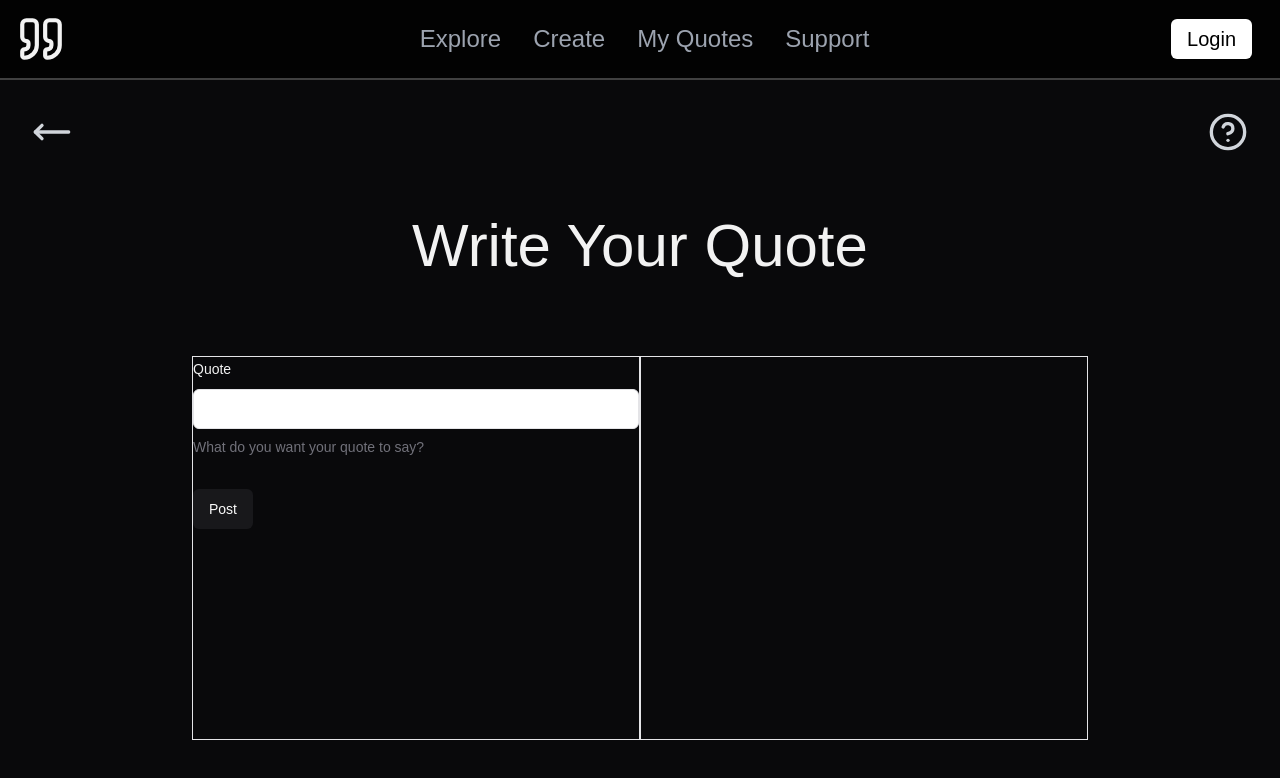
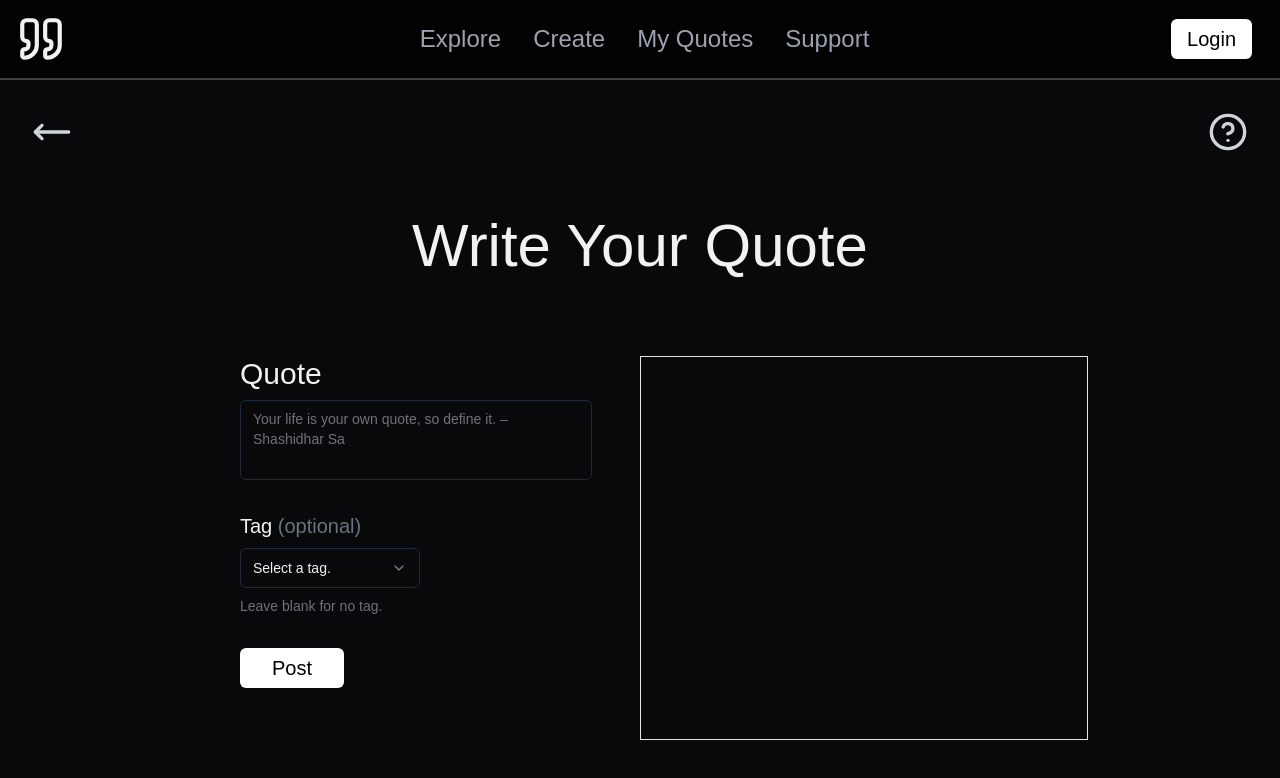
Before and after one commit to ZVKubajak/Quoteful, a React (Vite) app in the folder client/: page /create/write in a window 1280 px wide. Shown: the top 778 px of the page. Built offline with nearby package versions, Linux system fonts and the light colour scheme.

Commit message:
Changed Form Components & Styled

```diff
--- /dev/null
+++ b/client/src/components/ui/textarea.tsx
@@ -0,0 +1,22 @@
+import * as React from "react"
+
+import { cn } from "@/lib/utils"
+
+const Textarea = React.forwardRef<
+  HTMLTextAreaElement,
+  React.ComponentProps<"textarea">
+>(({ className, ...props }, ref) => {
+  return (
+    <textarea
+      className={cn(
+        "flex min-h-[80px] w-full rounded-md border border-input bg-background px-3 py-2 text-base ring-offset-background placeholder:text-muted-foreground focus-visible:outline-none focus-visible:ring-2 focus-visible:ring-ring focus-visible:ring-offset-2 disabled:cursor-not-allowed disabled:opacity-50 md:text-sm",
+        className
+      )}
+      ref={ref}
+      {...props}
+    />
+  )
+})
+Textarea.displayName = "Textarea"
+
+export { Textarea }
--- a/client/src/pages/subCreate/Write.tsx
+++ b/client/src/pages/subCreate/Write.tsx
@@ -5,6 +5,7 @@ import { z } from "zod";
 import { MoveLeft } from "lucide-react";
 import { CircleHelp } from "lucide-react";
 import { Button } from "@/components/ui/button";
+import { Textarea } from "@/components/ui/textarea";
 import {
   Form,
   FormControl,
@@ -14,7 +15,13 @@ import {
   FormLabel,
   FormMessage,
 } from "@/components/ui/form";
-import { Input } from "@/components/ui/input";
+import {
+  Select,
+  SelectContent,
+  SelectItem,
+  SelectTrigger,
+  SelectValue,
+} from "@/components/ui/select";
 
 const quoteFormSchema = z.object({
   quote: z
@@ -25,16 +32,7 @@ const quoteFormSchema = z.object({
     .max(250, {
       message: "Quote can not be more than 250 characters.",
     }),
-  tag: z
-    .enum([
-      "FUNNY",
-      "INTERESTING",
-      "MEMORABLE",
-      "MOTIVATIONAL",
-      "POSITIVE",
-      "PROFOUND",
-    ])
-    .optional(),
+  tag: z.string().optional(),
 });
 
 const Write = () => {
@@ -42,6 +40,7 @@ const Write = () => {
     resolver: zodResolver(quoteFormSchema),
     defaultValues: {
       quote: "",
+      tag: "",
     },
   });
 
@@ -68,26 +67,63 @@ const Write = () => {
       <h1 className="text-center text-6xl pt-8">Write Your Quote</h1>
 
       <div className="flex h-96 mx-48 my-20">
-        <section className="border w-1/2">
+        <section className="w-1/2 px-12">
           <Form {...form}>
-            <form onSubmit={form.handleSubmit(onSubmit)} className="space-y-8">
+            <form onSubmit={form.handleSubmit(onSubmit)}>
               <FormField
                 control={form.control}
                 name="quote"
                 render={({ field }) => (
                   <FormItem>
-                    <FormLabel>Quote</FormLabel>
+                    <FormLabel className="text-3xl">Quote</FormLabel>
                     <FormControl>
-                      <Input {...field} />
+                      <Textarea
+                        placeholder="Your life is your own quote, so define it. – Shashidhar Sa"
+                        className="resize-none bg-zinc-950 border-gray-800"
+                        {...field}
+                      />
                     </FormControl>
-                    <FormDescription>
-                      What do you want your quote to say?
-                    </FormDescription>
                     <FormMessage />
                   </FormItem>
                 )}
               />
-              <Button type="submit">Post</Button>
+              <FormField
+                control={form.control}
+                name="tag"
+                render={({ field }) => (
+                  <FormItem className="w-[180px] mt-8">
+                    <FormLabel className="text-xl">
+                      Tag <span className="text-gray-500">(optional)</span>
+                    </FormLabel>
+                    <Select onValueChange={field.onChange}>
+                      <FormControl className="bg-zinc-950 border-gray-800">
+                        <SelectTrigger>
+                          <SelectValue placeholder="Select a tag." />
+                        </SelectTrigger>
+                      </FormControl>
+                      <SelectContent className="bg-zinc-950 text-white">
+                        <SelectItem value="FUNNY">Funny</SelectItem>
+                        <SelectItem value="INTERESTING">Interesting</SelectItem>
+                        <SelectItem value="MEMORABLE">Memorable</SelectItem>
+                        <SelectItem value="MOTIVATIONAL">
+                          Motivational
+                        </SelectItem>
+                        <SelectItem value="POSITIVE">Positive</SelectItem>
+                        <SelectItem value="PROFOUND">Profound</SelectItem>
+                      </SelectContent>
+                    </Select>
+                    <FormDescription>Leave blank for no tag.</FormDescription>
+                    <FormMessage />
+                  </FormItem>
+                )}
+              />
+              <Button
+                type="submit"
+                variant="ghost"
+                className="bg-white text-black text-xl mt-8 px-8"
+              >
+                Post
+              </Button>
             </form>
           </Form>
         </section>
```
